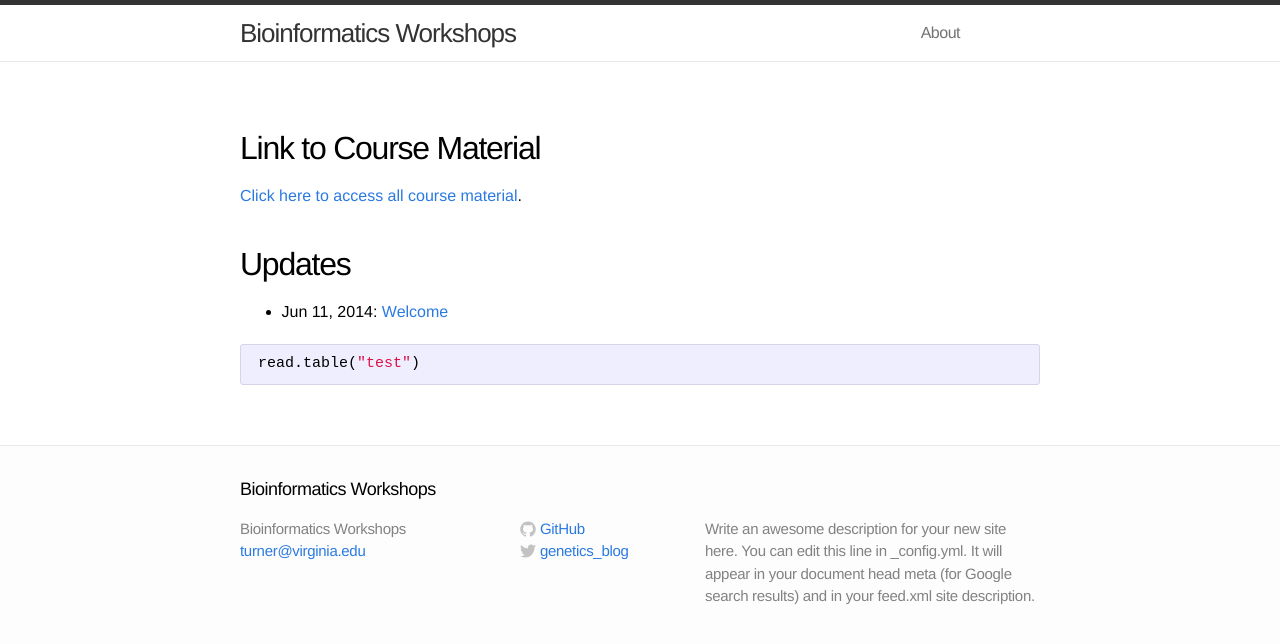
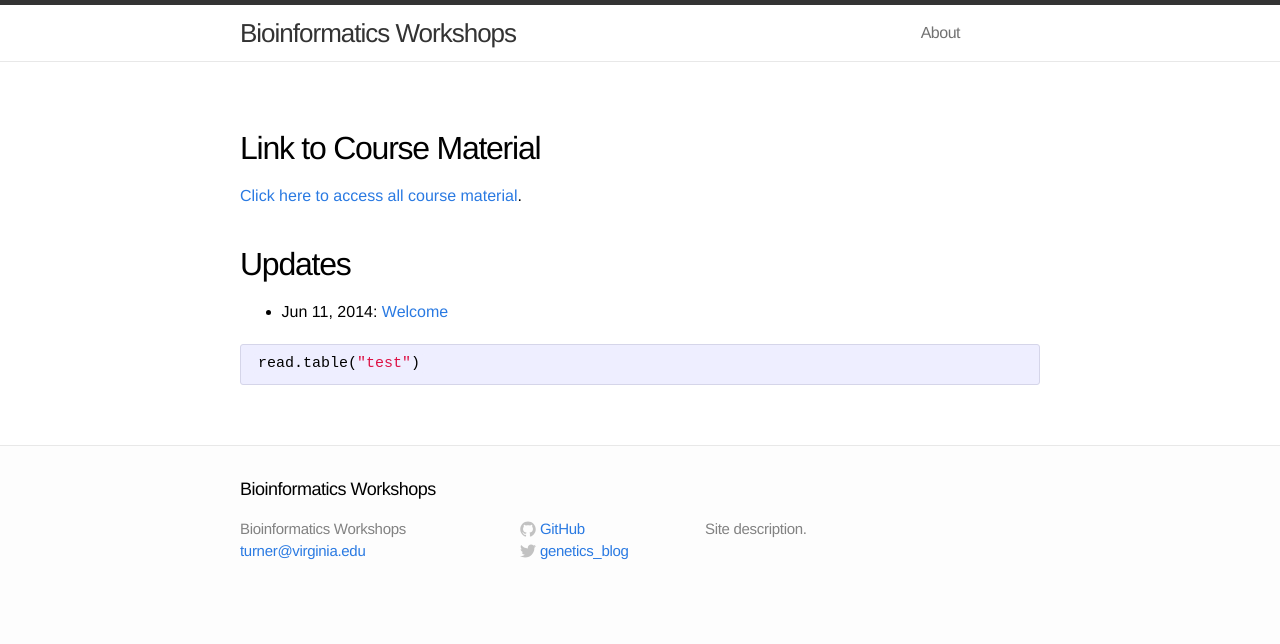
Before and after one commit to bioconnector/workshops2015, a Jekyll site: the page built from index.md, in a window 1280 px wide. Shown: the top 644 px of the page. Built offline with Jekyll 4.4.1, drawn with Linux system fonts in a browser that asks for light colours; Markdown is read by kramdown in place of the engine named in the settings.

Commit message:
minor config change

```diff
--- a/_config.yml
+++ b/_config.yml
@@ -3,9 +3,9 @@
 email: turner@virginia.edu
 github: stephenturner
 twitter: genetics_blog
-description: "Write an awesome description for your new site here. You can edit this line in _config.yml. It will appear in your document head meta (for Google search results) and in your feed.xml site description."
+description: "Site description."
+url: "http://stephenturner.us"
 baseurl: ""
-url: ""
 
 # Build settings
 markdown: redcarpet
```
